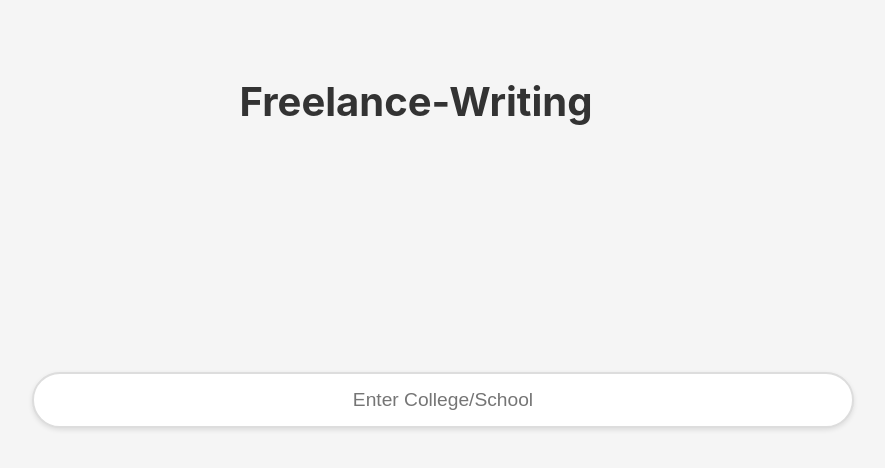
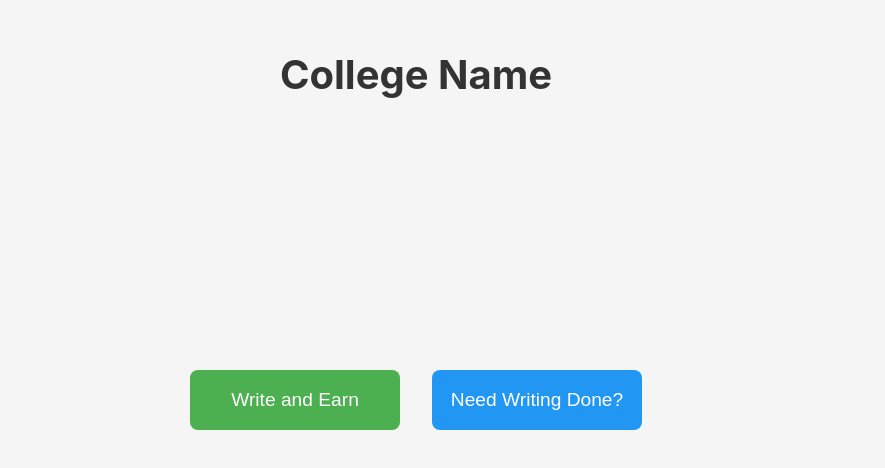
Before and after one commit to Pranay-Dommati/writing-freelancing, a React (Create React App) app in the folder frontend/: page / in a window 1280 px wide. Shown: the top 468 px of the page, without its empty margins (224-1109 px from the left). Built offline with nearby package versions, Linux system fonts and the light colour scheme.

Commit message:
adding write assignment and place assignment page

```diff
--- a/frontend/src/App.js
+++ b/frontend/src/App.js
@@ -2,11 +2,13 @@
 import React from 'react';
 import './App.css';
 import LandingPage from './components/LandingPage';
+import CollegePage from './components/CollegePage';
 
 function App() {
   return (
     <div className="App">
-      <LandingPage />
+      {/* <LandingPage /> */}
+      <CollegePage />
     </div>
   );
 }
--- /dev/null
+++ b/frontend/src/components/CollegePage.js
@@ -0,0 +1,16 @@
+import React from 'react';
+import '../styles/college-page.css';
+
+const CollegePage = () => {
+  return (
+    <div className="college-page">
+      <h1 className="college-name">College Name</h1>
+      <div className="buttons-container">
+        <button className="action-button write-earn">Write and Earn</button>
+        <button className="action-button need-writing">Need Writing Done?</button>
+      </div>
+    </div>
+  );
+};
+
+export default CollegePage;
--- /dev/null
+++ b/frontend/src/styles/assignment-form.css
@@ -0,0 +1,70 @@
+.assignment-form-page {
+    height: 100vh;
+    display: flex;
+    flex-direction: column;
+    align-items: center;
+    background-color: #f5f5f5;
+    padding: 0;
+}
+
+.college-name {
+    font-size: 2.5rem;
+    color: #333;
+    text-align: center;
+    margin: 50px 0;
+}
+
+.assignment-form {
+    width: 90%;
+    max-width: 500px;
+    background: white;
+    padding: 2rem;
+    border-radius: 10px;
+    box-shadow: 0 2px 10px rgba(0, 0, 0, 0.1);
+}
+
+.form-group {
+    margin-bottom: 1.5rem;
+}
+
+.form-group input {
+    width: 100%;
+    padding: 12px 15px;
+    font-size: 1rem;
+    border: 2px solid #ddd;
+    border-radius: 8px;
+    outline: none;
+    transition: border-color 0.3s ease;
+}
+
+.form-group input:focus {
+    border-color: #007bff;
+}
+
+.submit-button {
+    width: 100%;
+    padding: 15px;
+    font-size: 1.1rem;
+    color: white;
+    background-color: #007bff;
+    border: none;
+    border-radius: 8px;
+    cursor: pointer;
+    transition: background-color 0.3s ease;
+}
+
+.submit-button:hover {
+    background-color: #0056b3;
+}
+
+@media (max-width: 768px) {
+    .college-name {
+        font-size: 2rem;
+        margin: 30px 0;
+    }
+
+    .assignment-form {
+        width: 95%;
+        padding: 1.5rem;
+    }
+}
--- /dev/null
+++ b/frontend/src/styles/college-page.css
@@ -0,0 +1,95 @@
+.college-page {
+    height: 100vh;
+    display: flex;
+    flex-direction: column;
+    align-items: center;
+    justify-content: center;
+    background-color: #f5f5f5;
+    position: relative;
+    padding: 0; /* Remove any padding */
+}
+
+.college-name {
+    font-size: 2.5rem;
+    color: #333;
+    text-align: center;
+    position: absolute;
+    top: 50px;
+    width: 100%;
+    margin: 0; /* Remove margin */
+}
+
+.buttons-container {
+    display: flex;
+    gap: 2rem;
+    justify-content: center;
+    align-items: center;
+    margin: 0; /* Remove any margin */
+}
+
+.action-button {
+    padding: 15px 30px;
+    font-size: 1.2rem;
+    border: none;
+    border-radius: 8px;
+    cursor: pointer;
+    transition: transform 0.2s, box-shadow 0.2s;
+}
+
+.action-button:hover {
+    transform: translateY(-2px);
+    box-shadow: 0 4px 8px rgba(0,0,0,0.1);
+}
+
+.write-earn {
+    background-color: #4CAF50;
+    color: white;
+}
+
+.need-writing {
+    background-color: #2196F3;
+    color: white;
+}
+
+/* Responsive design */
+@media (max-width: 768px) {
+    .buttons-container {
+        flex-direction: column;
+        width: 80%;
+        max-width: 300px;
+    }
+
+    .college-name {
+        font-size: 2rem;
+        padding: 0 20px;
+    }
+
+    .action-button {
+        width: 100%;
+    }
+}
+
+
+
+.buttons-container {
+    display: flex;
+    gap: 2rem;
+    justify-content: center;
+    align-items: center;
+    margin: 0;
+}
+
+.action-button {
+    padding: 15px 30px;
+    font-size: 1.2rem;
+    border: none;
+    border-radius: 8px;
+    cursor: pointer;
+    transition: transform 0.2s, box-shadow 0.2s;
+    width: 210px; /* Fixed width */
+    height: 60px; /* Fixed height */
+    display: flex;
+    align-items: center;
+    justify-content: center;
+    white-space: nowrap; /* Prevent text wrapping */
+}
```
Also changed, not shown: frontend/src/components/AssignmentForm.js (added, +84 -0 lines).
